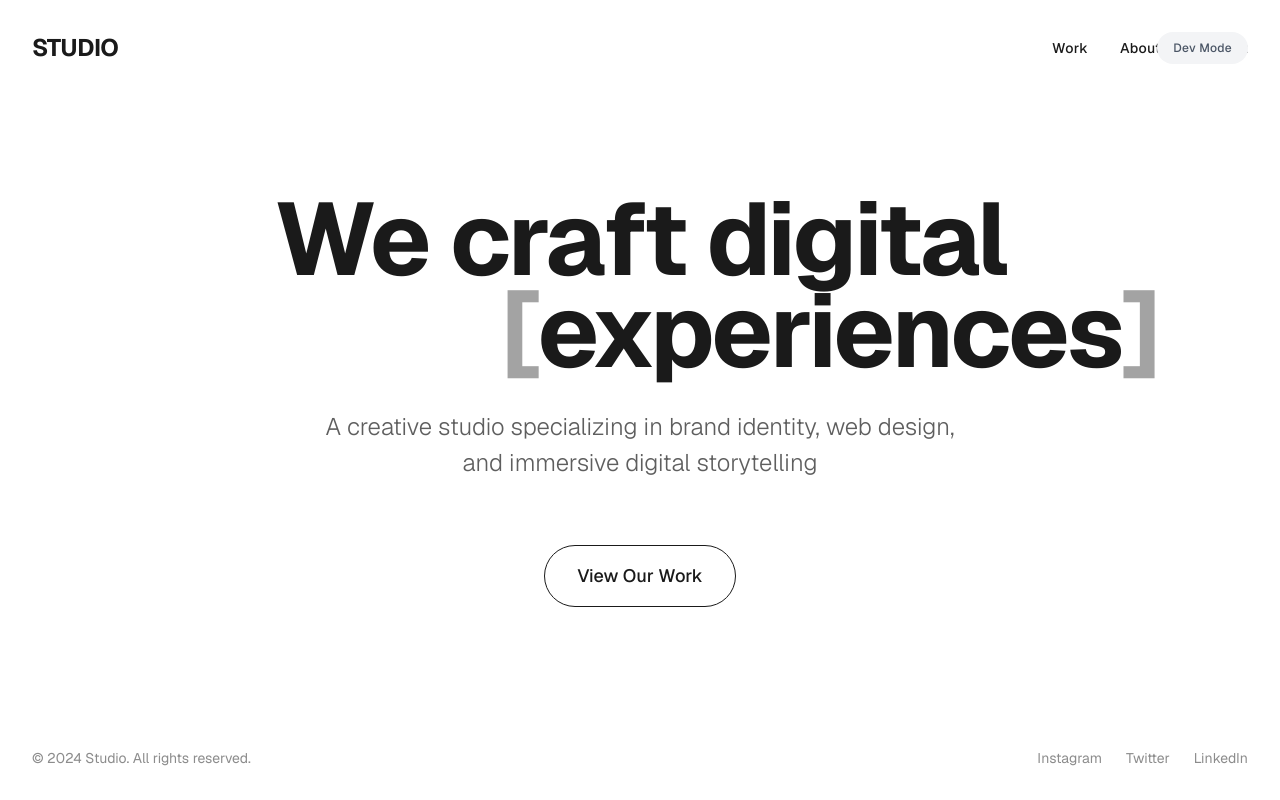
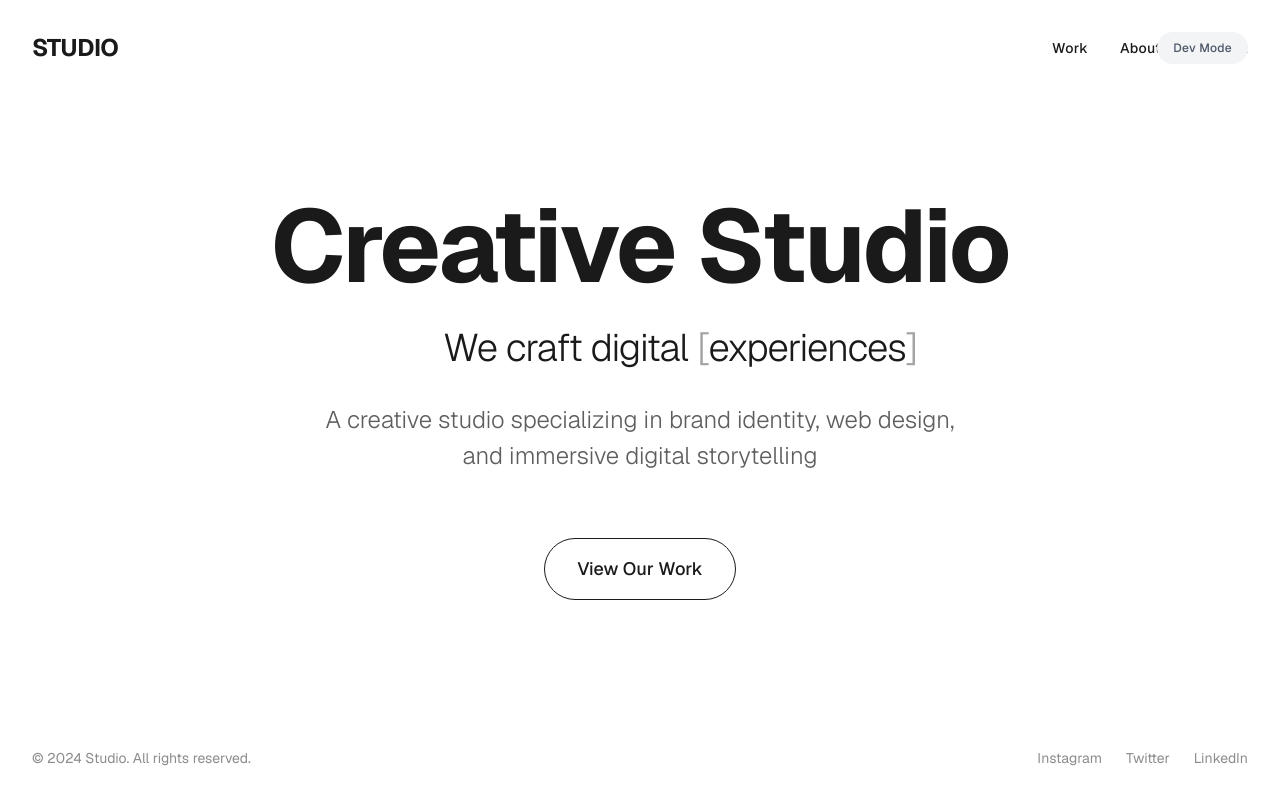
Before and after one commit to null-shot-apps/dark-mode-toggle, a Next.js app in the folder packages/dark-mode-toggle/: page / in a window 1280 px wide. Built offline with nearby package versions, Linux system fonts and the light colour scheme.

Commit message:
AI chat session: Updated code and files

```diff
--- a/packages/dark-mode-toggle/src/app/page.tsx
+++ b/packages/dark-mode-toggle/src/app/page.tsx
@@ -55,12 +55,18 @@ export default function Landing() {
           <h1 className={`text-[clamp(48px,8vw,120px)] font-bold tracking-tight leading-[0.9] transition-colors duration-700 ease-in-out ${
             isDark ? 'text-[#f5f5f5]' : 'text-[#1a1a1a]'
           }`}>
+            Creative Studio
+          </h1>
+
+          <h2 className={`text-[clamp(24px,3vw,48px)] font-light tracking-tight leading-[1.2] transition-colors duration-700 ease-in-out ${
+            isDark ? 'text-[#f5f5f5]' : 'text-[#1a1a1a]'
+          }`}>
             We craft digital{' '}
             <button
               onClick={toggleTheme}
               className="inline-block relative hover:opacity-70 transition-opacity duration-300 cursor-pointer align-baseline"
               aria-label="Toggle dark mode"
-              style={{ width: 'clamp(280px, 20vw, 400px)' }}
+              style={{ width: 'clamp(140px, 10vw, 200px)' }}
             >
               <span className="relative inline-block w-full text-center">
                 <span className={`absolute inset-0 transition-opacity duration-500 ease-in-out ${
@@ -84,7 +90,7 @@ export default function Landing() {
                 <span className="invisible">[experiences]</span>
               </span>
             </button>
-          </h1>
+          </h2>
 
           <p className={`text-[clamp(18px,2vw,24px)] font-light max-w-2xl mx-auto transition-colors duration-700 ease-in-out ${
             isDark ? 'text-[#f5f5f5]/80' : 'text-[#1a1a1a]/70'
```
